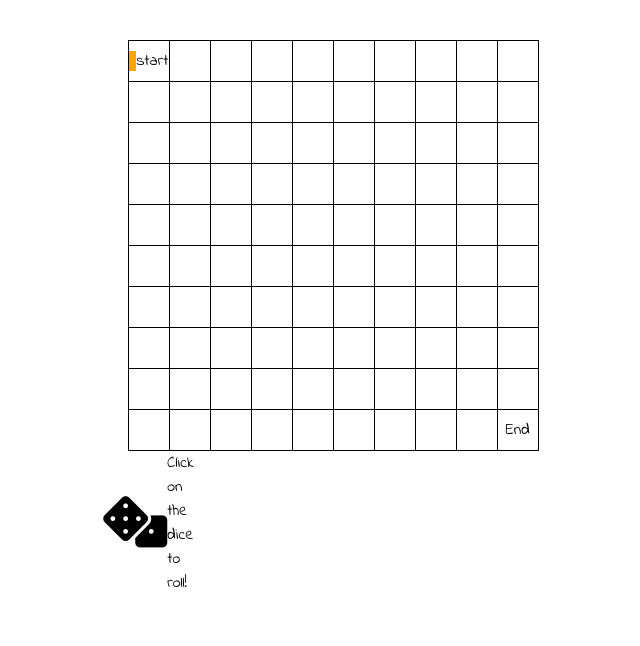
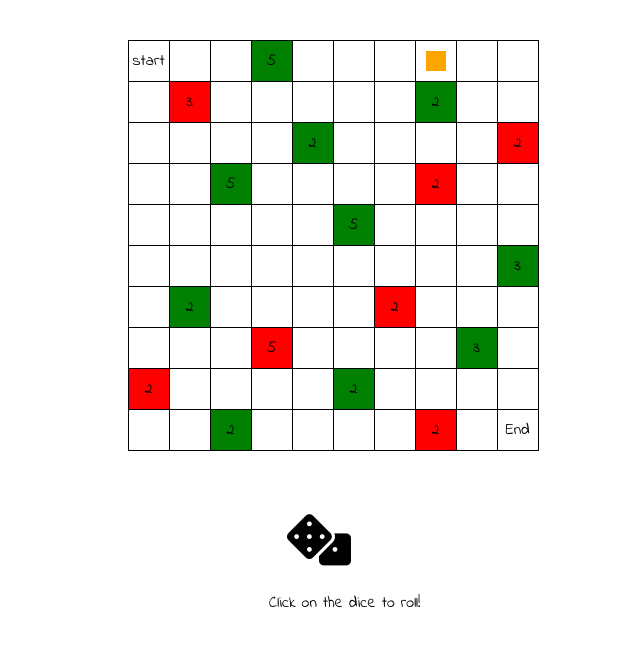
Before and after one commit to NedKe/JS-PP2-The-Runner, a plain HTML site: page index.html in a window 1280 px wide. Shown: the whole page, without its empty margins (307-947 px from the left). Drawn offline with Linux system fonts and the light colour scheme.

Commit message:
Styling dice position

```diff
--- a/assets/JS/script.js
+++ b/assets/JS/script.js
@@ -1,3 +1,75 @@
+const increases = {
+    3: {
+        value: 5,
+        type: 'green'
+    },
+    11: {
+        value: 3,
+        type: 'red'
+    },
+    17: {
+        value: 2,
+        type: 'green'
+    },
+    24: {
+        value: 2,
+        type: 'green'
+    },
+    29: {
+        value: 2,
+        type: 'red'
+    },
+    32: {
+        value: 5,
+        type: 'green'
+    },
+    37: {
+        value: 2,
+        type: 'red'
+    },
+
+    45: {
+        value: 5,
+        type: 'green'
+    },
+    59: {
+        value: 3,
+        type: 'green'
+    },
+    61: {
+        value: 2,
+        type: 'green'
+    },
+    66: {
+        value: 2,
+        type: 'red'
+    },
+    73: {
+        value: 5,
+        type: 'red'
+    },
+    78: {
+        value: 3,
+        type: 'green'
+    },
+    80: {
+        value: 2,
+        type: 'red'
+    },
+    85: {
+        value: 2,
+        type: 'green'
+    },
+    92: {
+        value: 2,
+        type: 'green'
+    },
+    97: {
+        value: 2,
+        type: 'red'
+    },
+}
+
 let currentPosition = 0;
 const user = document.querySelector('#game #user');
 const blocks = document.querySelectorAll('#game > div');
@@ -17,3 +89,10 @@ for (let i in increases) {
         blocks[i].style.backgroundColor = 'red';
     }
 }
+const randomValue = 2;
+currentPosition += randomValue; // new position 5
+//blocks[currentPosition].appendChild(user);
+if (randomValue === 2) {
+    currentPosition += 5;
+    blocks[currentPosition].appendChild(user);
+}
--- a/assets/css/style.css
+++ b/assets/css/style.css
@@ -39,6 +39,10 @@
     font-size: 3.2rem;
 }
 
+body>div:nth-child(2) {
+    margin-left: 45%;
+}
+
 div>p {
     font-family: 'Indie Flower', cursive;
 }
--- a/index.html
+++ b/index.html
@@ -122,12 +122,12 @@
         <div>
             <p>End</p>
         </div>
-        <div>
-            <button id="dice" onclick="toss();">
-                <i class="fas fa-dice"></i>
-            </button>
-            <p>Click on the dice to roll!</p>
-        </div>
+    </div>
+    <div>
+        <button id="dice" onclick="toss();">
+            <i class="fas fa-dice"></i>
+        </button>
+        <p>Click on the dice to roll!</p>
     </div>
     <script src="assets/JS/script.js"></script>
 </body>
```
